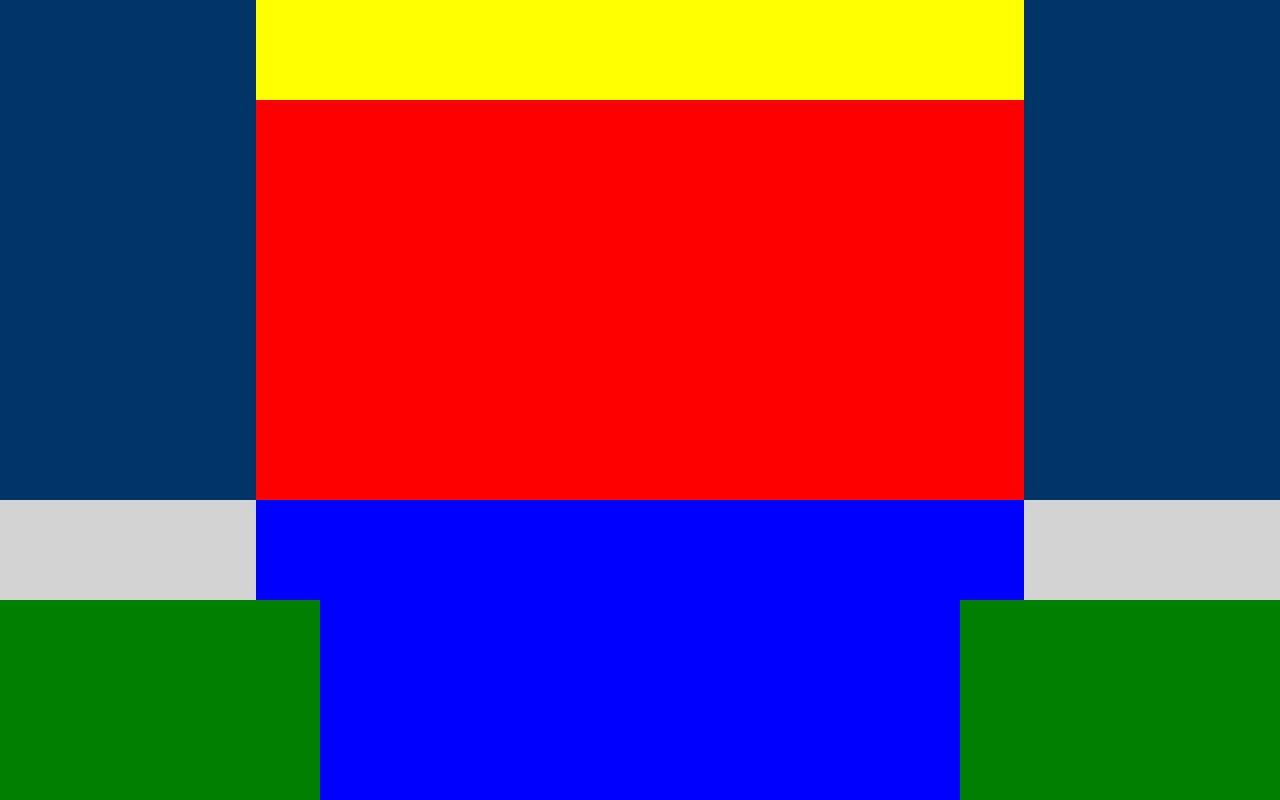
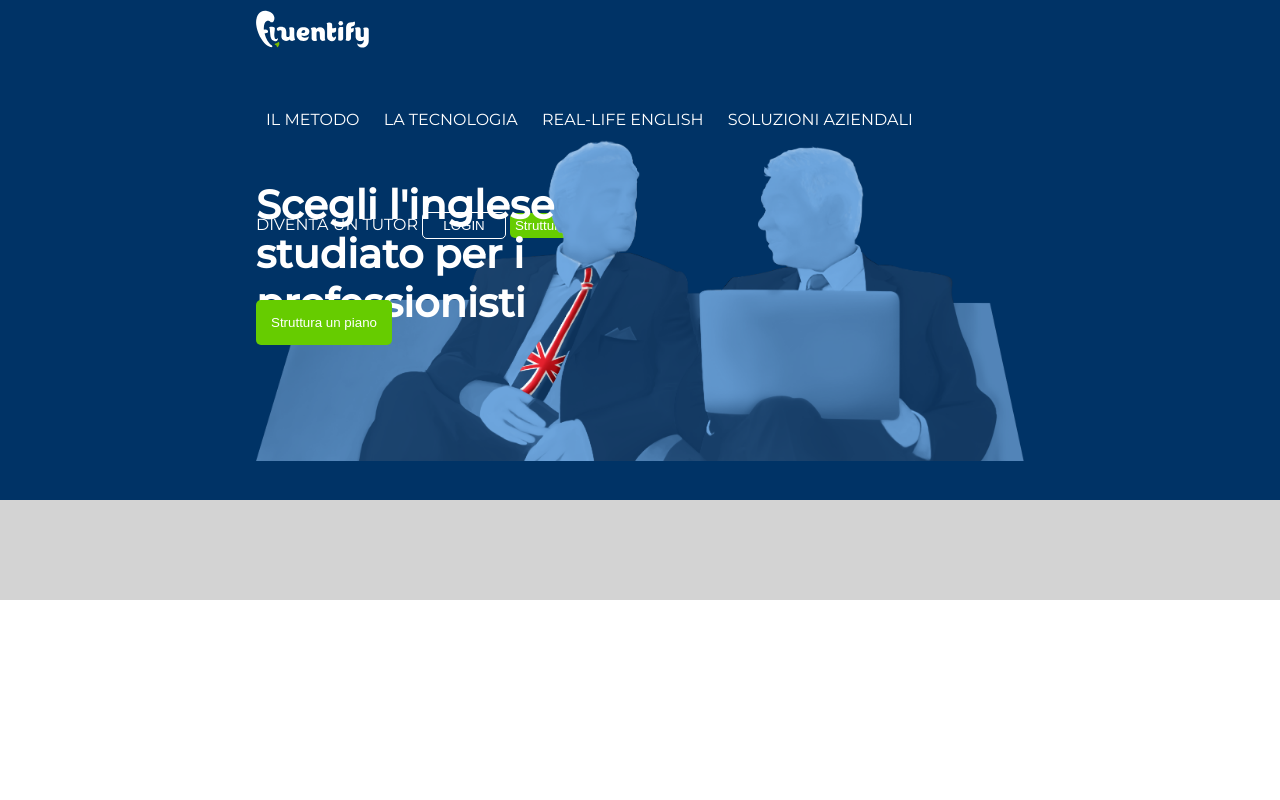
Before and after one commit to fabrynet/html-css-fluentify, a plain HTML site: page index.html in a window 1280 px wide. Shown: the top 800 px of the page. Drawn offline with Linux system fonts and the light colour scheme.

Commit message:
Impostazione header Layout Fluentify.

```diff
--- a/css/master.css
+++ b/css/master.css
@@ -1,3 +1,4 @@
+@import url('https://fonts.googleapis.com/css2?family=Montserrat:wght@100;200;300;400;500&family=Roboto:wght@100;300;400;500&display=swap');
 /* reset della pagina */
 * {
   margin: 0;
@@ -7,12 +8,15 @@
 
 /* regole generali */
 body {
-  font-family: sans-serif;
+  font-family: Montserrat, sans-serif;
 }
 header {
   height: 500px;
   background-color: #003366;
   /* debug */
+}
+a {
+  text-decoration: none;
 }
 .padding1 {
   padding: 0 20%;
@@ -20,23 +24,88 @@ header {
 .padding2 {
   padding: 0 25%;
 }
+.buttons, .logins {
+  background-color: #66cc00;
+  color: #fff;
+  border: none;
+  padding: 5px;
+  border-radius: 5px;
+}
+.logins {
+  background-color: rgba(0, 0, 0, 0.0);
+  border: 1px solid #fff;
+  padding: 5px 20px;
+}
 /* debug */
-.box {
+/* .box {
   background-color: blue;
   height: 100%;
-}
+} */
 
 /* menu navigazione */
 .navigation-bar {
   height: 100px;
+  padding: 10px 0;
+  color: #fff;
   /* debug */
-  background-color: yellow;
+  /* background-color: yellow; */
 }
+/* imposto INLINE-BLOCK a tutti gli elementi della barra di navigazione */
+.navigation-bar div {
+  display: inline-block;
+  height: 100px;
+}
+/* stili per i menu di navigazione */
+#header-nav {
+  /* vertical-align: top; */
+    line-height: 100%;
+}
+.inline-menu {
+  line-height: 100%;
+}
+.inline-menu li {
+  display: inline-block;
+  padding: 0 10px 0;
+}
+.inline-menu li a {
+  color: #fff;
+  /* rendo linkabile l'intera area verticale di ogni li */
+  display: inline-block;
+}
+.inline-menu li a:visited {
+  color: #fff;
+}
+.inline-menu li:hover {
+  background-color: rgba(0, 0, 0, 0.5);
+  transition: 0.5s;
+}
+/* tutor */
+
 /* jumbotron */
-.jumbotron {
+#jumbotron {
+  position: relative;
   height: 400px;
+  background-image: url("../fluentify-imgs/fluentify-jumbo.png");
+  background-size: contain;
+  background-repeat: no-repeat;
+  background-position: right;
   /* debug */
-  background-color: red;
+  /* background-color: red; */
+}
+#jumbotron h1 {
+  position: absolute;
+  left: 0;
+  top: 20%;
+  width: 50%;
+  color: #fff;
+  font-size: 40px;
+}
+#jumbotron .buttons {
+  padding: 15px;
+  position: absolute;
+  left: 0;
+  top: 50%;
+
 }
 
 /* Sezione 1 */
@@ -49,14 +118,14 @@ header {
 .section2 {
   height: 300px;
   /* debug */
-  background-color: green;
+  /* background-color: green; */
 }
 
 /* Sezione 3 */
 .section3 {
   height: 300px;
   /* debug */
-  background-color: pink;
+  /* background-color: pink; */
 }
 
 /* Sezione 4 */
--- a/index.html
+++ b/index.html
@@ -9,10 +9,26 @@
     <!-- intestazione -->
     <header class="padding1">
       <nav class="navigation-bar">
-
+        <div class="logo">
+          <img src="fluentify-imgs/fluentify-logo.svg" alt="Logo Fluentify">
+        </div>
+        <div id="header-nav">
+          <ul class="inline-menu">
+            <li><a href="#">IL METODO</a></li>
+            <li><a href="#">LA TECNOLOGIA</a></li>
+            <li><a href="#">REAL-LIFE ENGLISH</a></li>
+            <li><a href="#">SOLUZIONI AZIENDALI</a></li>
+          </ul>
+        </div>
+        <div id="tutor">
+          DIVENTA UN TUTOR
+          <input type="submit" name="login" value="LOGIN" class="logins">
+          <button type="button" name="button" class="buttons">Struttura un piano</button>
+        </div>
       </nav>
-      <div class="jumbotron">
-
+      <div id="jumbotron">
+        <h1>Scegli l'inglese studiato per i professionisti</h1>
+        <button type="button" name="button" class="buttons">Struttura un piano</button>
       </div>
 
     </header>
```
